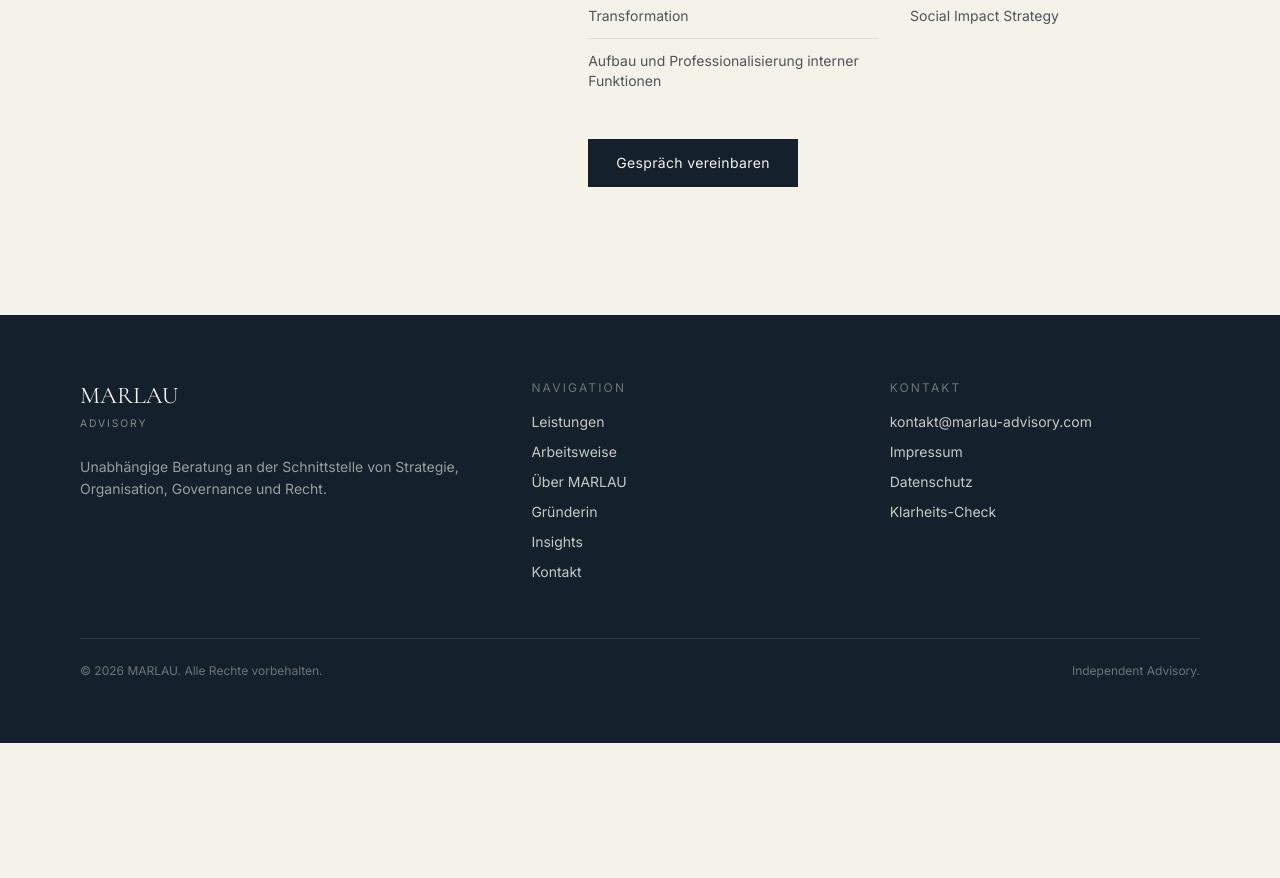
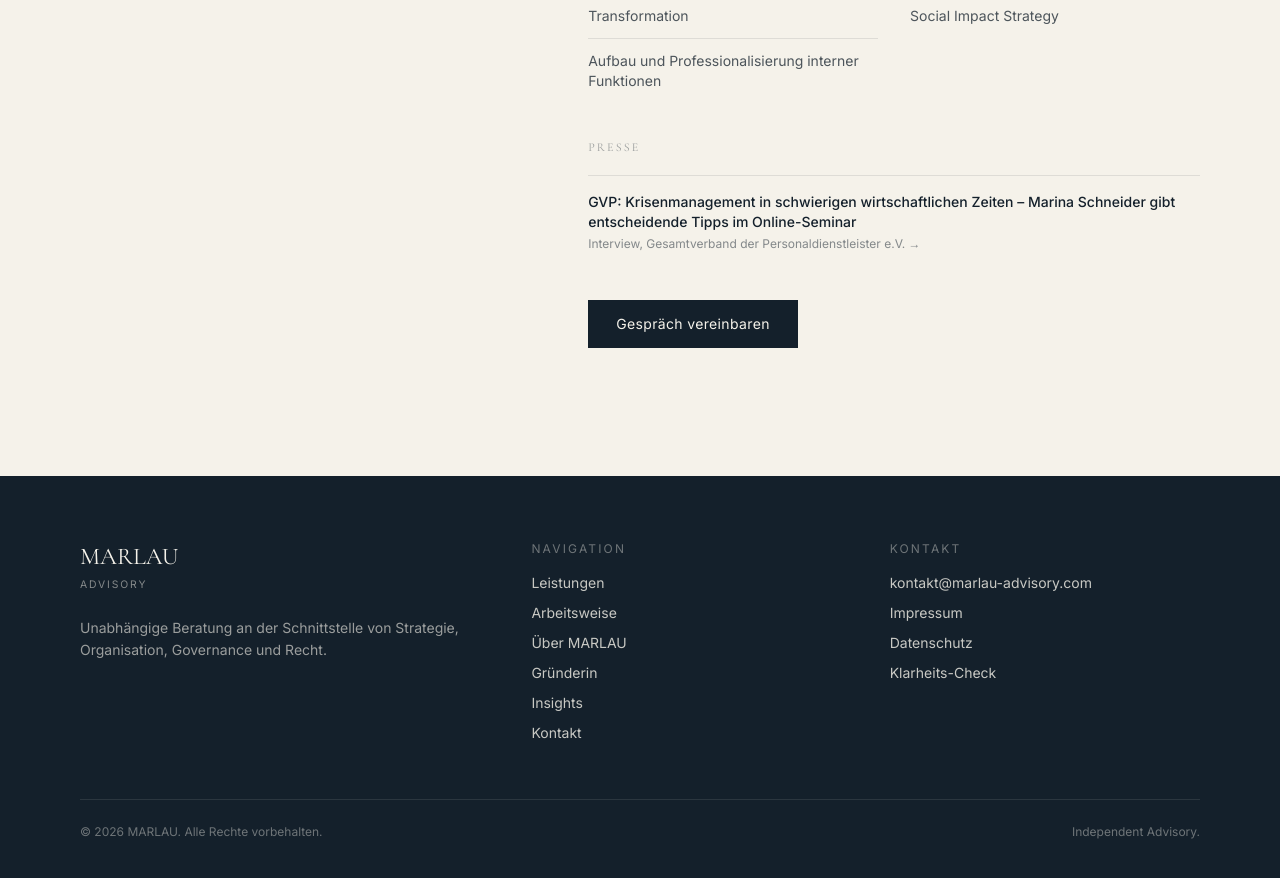
Before and after one commit to minalaura/marlau, a Next.js app: page /gruenderin in a window 1280 px wide. Shown: the part 1320-2198 px from the top of the page. Before the commit the page ends 2063 px from the top, so only its background shows below. Built offline with nearby package versions, Linux system fonts and the light colour scheme.

Commit message:
feat: Presse-Abschnitt mit GVP-Interview auf Gründerinnen-Seite ergänzen

```diff
--- a/src/app/gruenderin/page.tsx
+++ b/src/app/gruenderin/page.tsx
@@ -149,6 +149,26 @@ export default function GruenderinPage() {
               ))}
             </ul>
 
+            <h2 className="mt-12 text-xs uppercase tracking-widest2 text-navy/40">
+              Presse
+            </h2>
+            <div className="mt-5 border-t border-navy/10 pt-4">
+              <a
+                href="https://personaldienstleister.de/krisenmanagement-in-schwierigen-wirtschaftlichen-zeiten-marina-schneider-gibt-entscheidende-tipps-im-online-seminar-2/"
+                target="_blank"
+                rel="noopener noreferrer"
+                className="group block"
+              >
+                <p className="text-sm font-medium text-navy group-hover:text-sea transition-colors">
+                  GVP: Krisenmanagement in schwierigen wirtschaftlichen Zeiten –
+                  Marina Schneider gibt entscheidende Tipps im Online-Seminar
+                </p>
+                <p className="mt-1 text-xs text-navy/50">
+                  Interview, Gesamtverband der Personaldienstleister e.V. →
+                </p>
+              </a>
+            </div>
+
             <div className="mt-12">
               <Button href="/kontakt">Gespräch vereinbaren</Button>
             </div>
```
